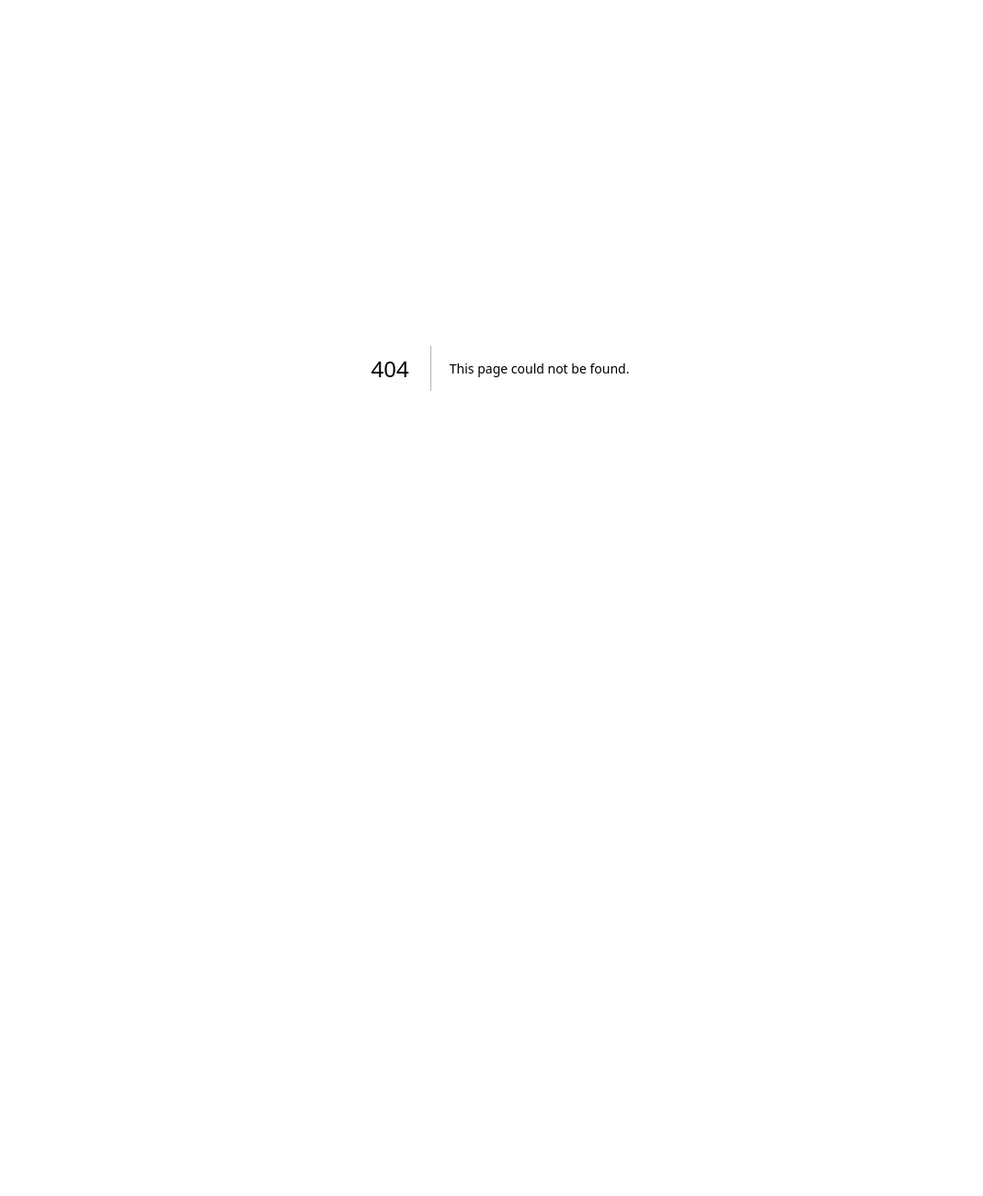
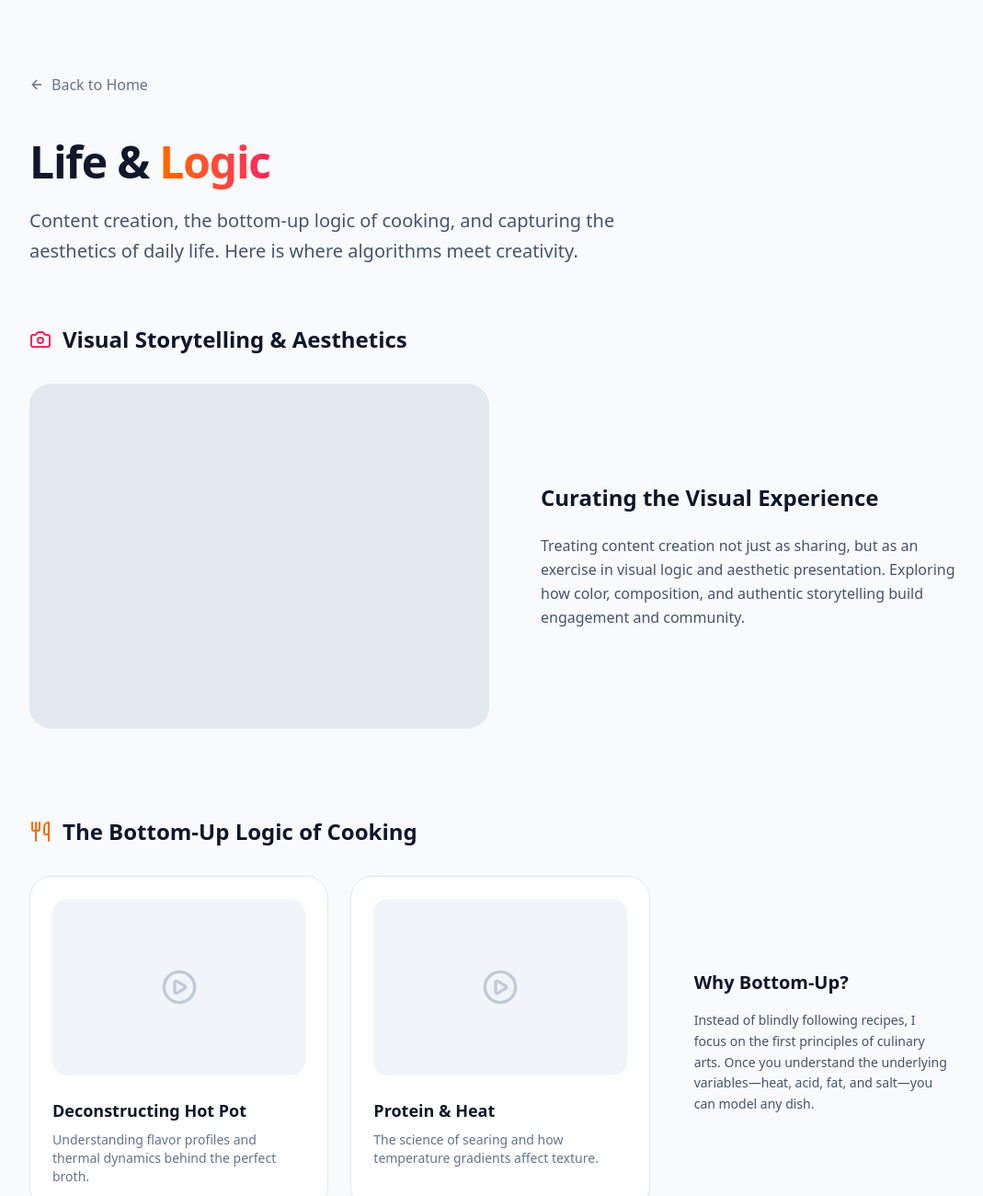
Before and after one commit to Dennis030204/my_website, a Next.js app: page /life in a window 1280 px wide. Before the commit this address had no page. Shown: the top 1300 px of the page at 92% size, without its empty margins (96-1165 px from the left). Before the commit the page ends 800 px from the top, so only its background shows below. Built offline with nearby package versions, Linux system fonts and the light colour scheme.

Commit message:
Update gallery

```diff
--- /dev/null
+++ b/app/life/page.tsx
@@ -0,0 +1,103 @@
+import Link from 'next/link';
+import { ArrowLeft, Camera, Utensils, Activity, PlayCircle } from 'lucide-react';
+
+export default function LifeAndLogic() {
+  return (
+    <main className="min-h-screen bg-[#f8fafc] text-slate-900 py-20 px-6">
+      <div className="max-w-5xl mx-auto">
+        {/* 返回首页按钮 */}
+        <Link href="/" className="inline-flex items-center gap-2 text-slate-500 hover:text-orange-500 mb-12 transition-colors">
+          <ArrowLeft className="w-4 h-4" /> Back to Home
+        </Link>
+
+        <header className="mb-16">
+          <h1 className="text-4xl md:text-5xl font-extrabold mb-6 tracking-tight text-slate-900">
+            Life & <span className="text-transparent bg-clip-text bg-gradient-to-r from-orange-500 to-rose-500">Logic</span>
+          </h1>
+          <p className="text-xl text-slate-600 max-w-2xl leading-relaxed font-light">
+            Content creation, the bottom-up logic of cooking, and capturing the aesthetics of daily life.
+            Here is where algorithms meet creativity.
+          </p>
+        </header>
+
+        <div className="space-y-24">
+
+          {/* 板块 1: 内容创作与视觉叙事 (Content Creation / Rednote) */}
+          <section>
+            <div className="flex items-center gap-3 mb-8">
+              <Camera className="w-6 h-6 text-rose-500" />
+              <h2 className="text-2xl font-bold">Visual Storytelling & Aesthetics</h2>
+            </div>
+            <div className="grid grid-cols-1 md:grid-cols-2 gap-6">
+              {/* 大图占位 */}
+              <div className="aspect-square md:aspect-[4/3] bg-slate-200 rounded-3xl overflow-hidden relative group">
+                {/* 以后在这里替换成真实的 <img> 标签 */}
+                <div className="absolute inset-0 bg-gradient-to-t from-black/60 to-transparent flex items-end p-8 opacity-0 group-hover:opacity-100 transition-opacity duration-300">
+                  <p className="text-white font-medium">Beauty & Lifestyle Content (10k+ Community)</p>
+                </div>
+              </div>
+              <div className="flex flex-col justify-center space-y-6 md:pl-8">
+                <h3 className="text-2xl font-bold leading-tight">Curating the Visual Experience</h3>
+                <p className="text-slate-600 leading-relaxed">
+                  Treating content creation not just as sharing, but as an exercise in visual logic and aesthetic presentation. Exploring how color, composition, and authentic storytelling build engagement and community.
+                </p>
+              </div>
+            </div>
+          </section>
+
+          {/* 板块 2: 底层逻辑烹饪 (The Data-Driven Chef) */}
+          <section>
+            <div className="flex items-center gap-3 mb-8">
+              <Utensils className="w-6 h-6 text-orange-500" />
+              <h2 className="text-2xl font-bold">The Bottom-Up Logic of Cooking</h2>
+            </div>
+            <div className="grid grid-cols-1 md:grid-cols-3 gap-6">
+              {/* 烹饪卡片 1 */}
+              <div className="bg-white border border-slate-200 p-6 rounded-3xl hover:shadow-xl transition-shadow group">
+                <div className="w-full h-48 bg-slate-100 rounded-2xl mb-6 flex items-center justify-center text-slate-400 group-hover:bg-orange-50 transition-colors">
+                  <PlayCircle className="w-10 h-10 opacity-50" />
+                </div>
+                <h3 className="text-lg font-bold mb-2">Deconstructing Hot Pot</h3>
+                <p className="text-sm text-slate-500">Understanding flavor profiles and thermal dynamics behind the perfect broth.</p>
+              </div>
+              {/* 烹饪卡片 2 */}
+              <div className="bg-white border border-slate-200 p-6 rounded-3xl hover:shadow-xl transition-shadow group">
+                <div className="w-full h-48 bg-slate-100 rounded-2xl mb-6 flex items-center justify-center text-slate-400 group-hover:bg-orange-50 transition-colors">
+                  <PlayCircle className="w-10 h-10 opacity-50" />
+                </div>
+                <h3 className="text-lg font-bold mb-2">Protein & Heat</h3>
+                <p className="text-sm text-slate-500">The science of searing and how temperature gradients affect texture.</p>
+              </div>
+              <div className="flex flex-col justify-center p-6">
+                <h3 className="text-xl font-bold mb-4">Why Bottom-Up?</h3>
+                <p className="text-slate-600 text-sm leading-relaxed">
+                  Instead of blindly following recipes, I focus on the first principles of culinary arts. Once you understand the underlying variables—heat, acid, fat, and salt—you can model any dish.
+                </p>
+              </div>
+            </div>
+          </section>
+
+          {/* 板块 3: 生活方式与律动 (Life in Motion) */}
+          <section>
+            <div className="flex items-center gap-3 mb-8">
+              <Activity className="w-6 h-6 text-blue-500" />
+              <h2 className="text-2xl font-bold">Life in Motion</h2>
+            </div>
+            <div className="grid grid-cols-2 md:grid-cols-4 gap-4">
+              {/* 照片墙布局占位 */}
+              <div className="aspect-square bg-slate-200 rounded-2xl hover:scale-[1.02] transition-transform"></div>
+              <div className="aspect-square bg-slate-200 rounded-2xl hover:scale-[1.02] transition-transform flex items-center justify-center text-center p-4">
+                <span className="text-slate-500 text-sm font-medium">Building Muscle & Fitness Routines</span>
+              </div>
+              <div className="aspect-square bg-slate-200 rounded-2xl hover:scale-[1.02] transition-transform"></div>
+              <div className="aspect-square bg-slate-200 rounded-2xl hover:scale-[1.02] transition-transform flex items-center justify-center text-center p-4">
+                <span className="text-slate-500 text-sm font-medium">Museums & Cultural Spaces</span>
+              </div>
+            </div>
+          </section>
+
+        </div>
+      </div>
+    </main>
+  );
+}
--- a/app/page.tsx
+++ b/app/page.tsx
@@ -74,11 +74,10 @@ export default function Home() {
               </div>
               <p className="text-slate-600">Content creation, bottom-up cooking logic, and visual storytelling.</p>
             </div>
-            <button className="mt-6 md:mt-0 inline-flex items-center gap-2 text-white font-semibold group-hover:gap-4 transition-all bg-orange-500 px-6 py-3 rounded-full hover:bg-orange-600 shadow-sm">
+            <Link href="/life" className="mt-6 md:mt-0 inline-flex items-center gap-2 text-white font-semibold group-hover:gap-4 transition-all bg-orange-500 px-6 py-3 rounded-full hover:bg-orange-600 shadow-sm w-fit">
               View Gallery <ArrowRight className="w-4 h-4" />
-            </button>
+            </Link>
           </div>
-
         </div>
       </main>
     </div>
```
